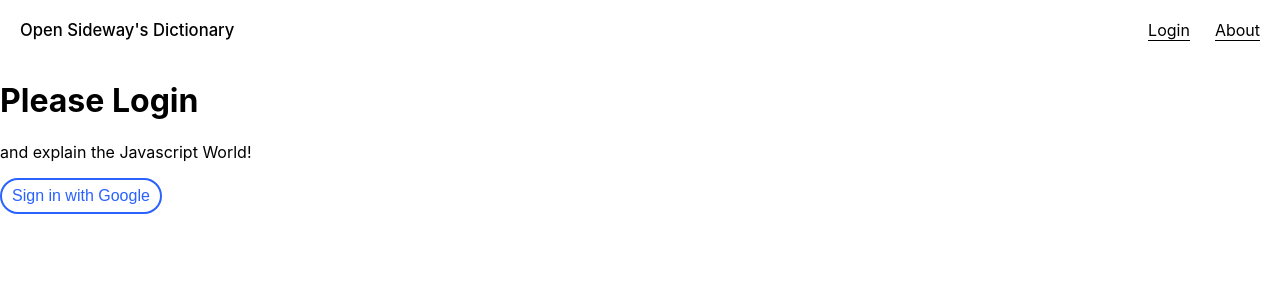
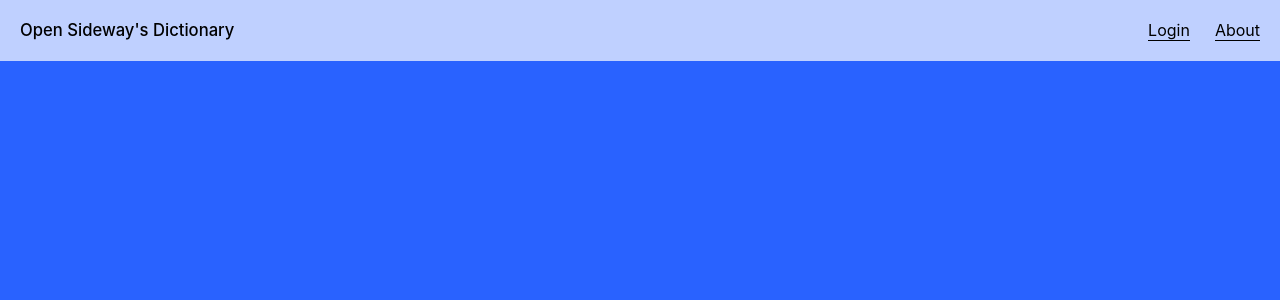
Before and after one commit to alexandriatech/open-sideways-dict, a React (Create React App) app in the folder client/: page /login in a window 1280 px wide. Shown: the top 300 px of the page. Built offline with nearby package versions, Linux system fonts and the light colour scheme; the HTML template or start-up script is replaced by a standard one.

Commit message:
setup theme context

```diff
--- /dev/null
+++ b/client/src/App.scss
@@ -0,0 +1,16 @@
+.theme-wrapper {
+  min-height: 100vh;
+  transition: 250ms;
+
+  // defaults for themes
+  // we should try to set defaults to some tags
+  // and if it's different for each component then just simply override them
+  &.default {
+    color: black;
+  }
+
+  &.alt {
+    background-color: var(--our-blue);
+    color: var(--white);
+  }
+}
--- a/client/src/Routes/Login/index.jsx
+++ b/client/src/Routes/Login/index.jsx
@@ -1,4 +1,4 @@
-import React, { useContext } from "react";
+import React, { useContext, useEffect } from "react";
 import classNames from "classnames";
 import styles from "./styles.module.scss";
 import GoogleLoginButton from "components-app/GoogleLoginButton";
@@ -15,11 +15,11 @@ const Login = ({ state, className }) => {
   const { user } = useContext(UserContext);
   const _className = classNames(className, styles.loginPage, styles[state]);
 
-  console.log("login state", state);
   if (!!user)
     return (
       <LogOutButton render={(props) => <Button {...props}>Logout</Button>} />
     );
+
   return (
     <div className={_className}>
       <Heading>{HEADING_TEXT}</Heading>
--- a/client/src/Routes/index.jsx
+++ b/client/src/Routes/index.jsx
@@ -1,7 +1,8 @@
 import React, { useContext, useRef } from "react";
-import { Switch, Route, useLocation } from "react-router-dom";
+import { Switch, Route, useLocation, matchPath } from "react-router-dom";
 import { SwitchTransition, CSSTransition } from "react-transition-group";
 import { UserContext } from "components-app/UserContextProvider";
+import { ThemeContext } from "components-shared/ThemeContextProvider";
 // josue: might use later so leaving it here
 // import AuthenticatedRoute from "components-app/AuthenticatedRoute";
 import Home from "./Home";
@@ -11,6 +12,7 @@ import Login from "./Login";
 // import PublicRoute from "./PublicRoute";
 import NoMatch from "./NoMatch";
 import Navbar from "components-shared/Navbar";
+import { useEffect } from "react";
 
 const ROUTES = (isAuthenticated) => [
   {
@@ -63,11 +65,23 @@ const ROUTES = (isAuthenticated) => [
   },
 ];
 
+// a list of all routes that use alt themes
+const altThemeRoutes = ["/login"];
+
 const Routes = () => {
   const { user } = useContext(UserContext);
+  const { setTheme } = useContext(ThemeContext);
   const location = useLocation();
   const routes = ROUTES(true);
   const nodeRef = useRef(null);
+
+  useEffect(() => {
+    const isMatchAltTheme = matchPath(location.pathname, {
+      path: altThemeRoutes,
+    });
+    if (isMatchAltTheme) setTheme("alt");
+    else setTheme("default");
+  }, [location]);
 
   return (
     <>
@@ -75,7 +89,9 @@ const Routes = () => {
       <SwitchTransition>
         {/* josue: page transitions should only be scoped for each page
         because we are using css modules. although the transitions are similar the components may not be
-        (plus css moduldes) */}
+        (plus css moduldes).
+        using this everything page has a timeout so that means every page must have a transition
+        */}
         <CSSTransition
           key={location.key}
           timeout={300}
--- a/client/src/components-app/UserContextProvider/index.jsx
+++ b/client/src/components-app/UserContextProvider/index.jsx
@@ -1,4 +1,5 @@
 import React, { useState } from "react";
+import PropTypes from "prop-types";
 import { STORAGE_JWT } from "constants/index";
 import jwt_decode from "jwt-decode";
 
@@ -26,4 +27,8 @@ const UserContextProvider = ({ children }) => {
   );
 };
 
+UserContextProvider.propTypes = {
+  children: PropTypes.node,
+};
+
 export default UserContextProvider;
--- a/client/src/components-shared/Button/styles.module.scss
+++ b/client/src/components-shared/Button/styles.module.scss
@@ -1,6 +1,3 @@
-$button-blue: rgb(41, 98, 255);
-$button-white: white;
-
 .button {
   -webkit-appearance: none;
   border-radius: 30px;
@@ -14,22 +11,22 @@ $button-white: white;
 }
 
 .default {
-  background-color: $button-white;
-  border-color: $button-blue;
-  color: $button-blue;
+  background-color: var(--white);
+  border-color: var(--white);
+  color: var(--our-blue);
   &:hover {
-    background-color: $button-blue;
-    color: $button-white;
+    background-color: var(--our-blue);
+    color: var(--white);
   }
 }
 
 .alt {
-  background-color: $button-blue;
-  border-color: $button-white;
-  color: $button-white;
+  background-color: var(--our-blue);
+  border-color: var(--white);
+  color: var(--white);
   &:hover {
-    background-color: $button-white;
-    color: $button-blue;
+    background-color: var(--white);
+    color: var(--our-blue);
   }
 }
 
--- /dev/null
+++ b/client/src/components-shared/ThemeContextProvider/index.jsx
@@ -0,0 +1,38 @@
+import React, { useState } from "react";
+import PropTypes from "prop-types";
+import classNames from "classnames";
+
+// josue: experimenting with themes.
+// i've always had trouble thinking
+// about the best way to handle theme switching
+// looking at react docs (https://reactjs.org/docs/context.html)
+// they use context to define a theme. although i like this approach i want to avoid using inline styling (they don't use it)
+//  and also avoid adding a classname to every component to define it's style.
+// my approach is having a theme context to say what theme it currently is and being able to manipulate the theme (switch).
+// but to know the theme shouldn't be neccessery to style it... i mean in javascript we shouldn't care. it should matter to css.
+// the main reason is to keep javascript just javascript and css css. (cleaner code in my opinion)
+// to do this we just simply wrap everything in the context provider in a div that will handle the global class on which theme it currently is on.
+// of course this does not mean js should never know what the theme is. there might be components that might need to know for example switching images or behavior is different.
+
+export const ThemeContext = React.createContext({
+  theme: null,
+  setTheme: () => {},
+});
+
+const ThemeContextProvider = ({ children, className }) => {
+  const [theme, setTheme] = useState("default");
+  const _className = classNames(className, theme);
+
+  return (
+    <ThemeContext.Provider value={{ theme, setTheme }}>
+      <div className={_className}>{children}</div>
+    </ThemeContext.Provider>
+  );
+};
+
+ThemeContextProvider.propTypes = {
+  children: PropTypes.node,
+  className: PropTypes.string,
+};
+
+export default ThemeContextProvider;
--- a/client/src/index.css
+++ b/client/src/index.css
@@ -1,3 +1,8 @@
+:root {
+  --white: white;
+  --our-blue: rgb(41, 98, 255);
+}
+
 *,
 *::before,
 *::after {
```
Also changed, not shown: client/src/App.jsx (+7 -4 lines), client/src/App.css (deleted).
